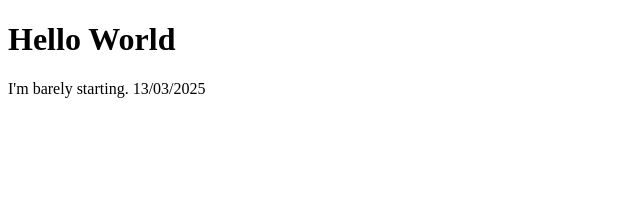
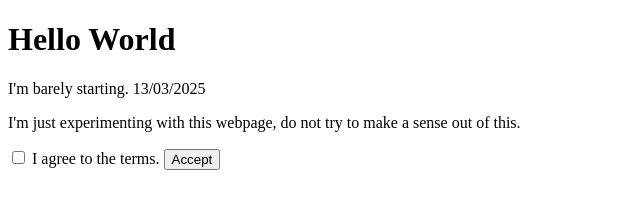
Before and after one commit to Kevin-or-Kevin/Kevin-or-Kevin.github.io, a plain HTML site: page index.html in a window 1280 px wide. Shown: the whole page, without its empty margins (0-640 px from the left). Drawn offline with Linux system fonts and the light colour scheme.

Commit message:
Update index.html

```diff
--- a/index.html
+++ b/index.html
@@ -3,5 +3,11 @@
 <body>
 <h1>Hello World</h1>
 <p>I'm barely starting. 13/03/2025</p>
+<p> I'm just experimenting with this webpage, do not try to make a sense out of this.</p>
+<label>
+    <input type="checkbox" id="acceptCheckbox">
+    I agree to the terms.
+  </label>
+<button id="acceptButton">Accept</button>
 </body>
 </html>
```
